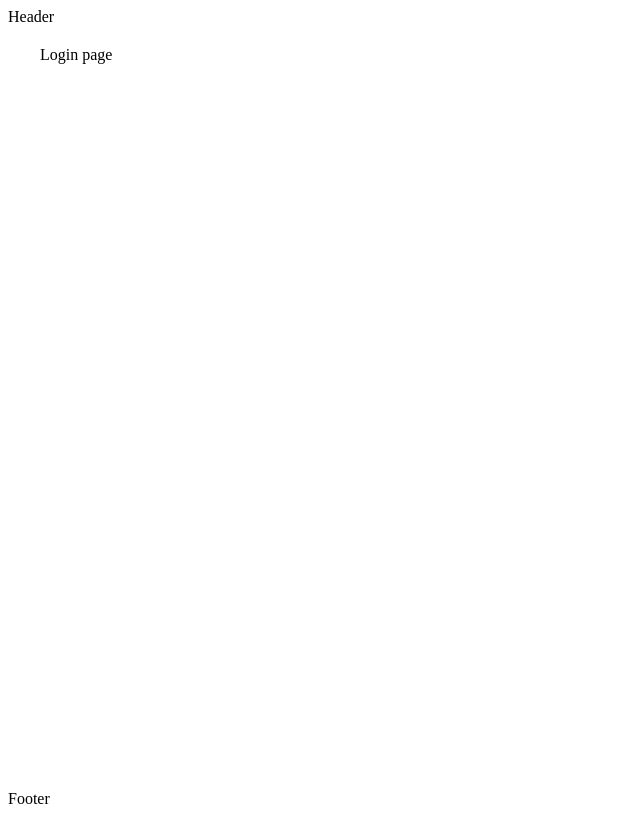
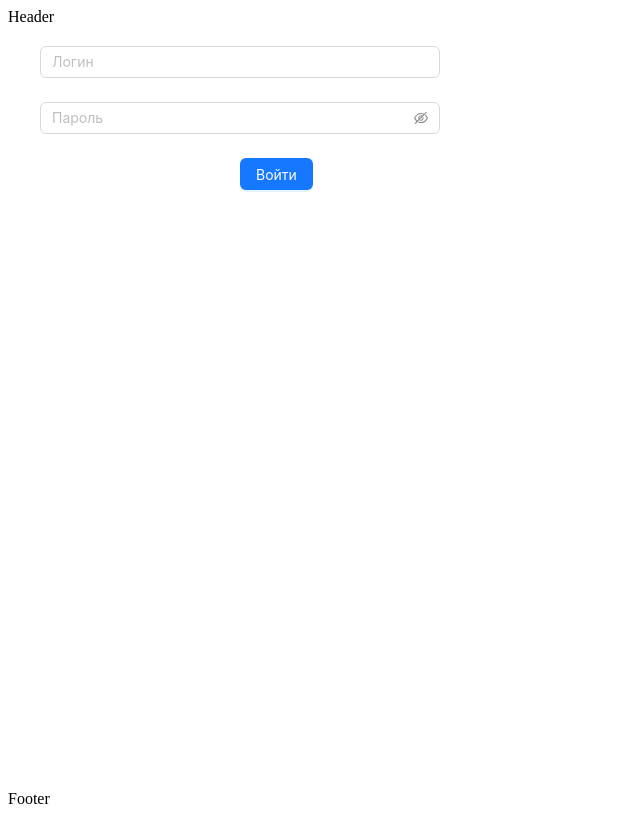
Before and after one commit to Shakhrii/Users-App, a React app: page /login in a window 1280 px wide. Shown: the whole page, without its empty margins (0-640 px from the left). Built offline with nearby package versions, Linux system fonts and the light colour scheme.

Commit message:
feat: add login form

```diff
--- a/src/app/layouts/MainLayout/MainLayout.styled.ts
+++ b/src/app/layouts/MainLayout/MainLayout.styled.ts
@@ -12,10 +12,6 @@ export const Main = styled.main`
   max-width: 1200px;
   margin: 0 auto;
   padding: 20px;
-
-  @media (max-width: 768px) {
-    padding: 15px;
-  }
 `
 
 export const Content = styled.div`
--- /dev/null
+++ b/src/features/auth/api/index.ts
@@ -0,0 +1 @@
+export { useLoginMutation } from './useLoginMutation';
--- /dev/null
+++ b/src/features/auth/index.ts
@@ -0,0 +1 @@
+export * from './api';
--- /dev/null
+++ b/src/pages/Login/Login.styled.ts
@@ -0,0 +1,11 @@
+import styled from 'styled-components';
+import { Button, Form } from 'antd';
+
+export const StyledButton = styled(Button)`
+  align-self: flex-end;
+`;
+
+export const StyledForm = styled(Form)`
+  display: flex;
+  flex-direction: column;
+`;
--- a/src/pages/Login/Login.tsx
+++ b/src/pages/Login/Login.tsx
@@ -1,5 +1,55 @@
+import type { FormProps } from 'antd';
+import { Form, Input } from 'antd';
+import * as S from './Login.styled'
+
+type FieldType = {
+  username?: string;
+  password?: string;
+  remember?: string;
+};
+
+const onFinish: FormProps<FieldType>['onFinish'] = (values) => {
+  console.log('Success:', values);
+};
+
+const onFinishFailed: FormProps<FieldType>['onFinishFailed'] = (errorInfo) => {
+  console.log('Failed:', errorInfo);
+};
+
+
 function Login() {
-  return ( <div>Login page</div> );
+  return (
+    <Form
+    name="basic"
+    labelCol={{ span: 8 }}
+    wrapperCol={{ span: 16 }}
+    style={{ maxWidth: 600 }}
+    initialValues={{ remember: true }}
+    onFinish={onFinish}
+    onFinishFailed={onFinishFailed}
+    autoComplete="off"
+  >
+    <Form.Item<FieldType>
+      name="username"
+      rules={[{ required: true, message: 'Пожалуйста, введите логин!' }]}
+    >
+      <Input placeholder='Логин'/>
+    </Form.Item>
+
+    <Form.Item<FieldType>
+      name="password"
+      rules={[{ required: true, message: 'Пожалуйста, введите пароль!' }]}
+    >
+      <Input.Password placeholder='Пароль'/>
+    </Form.Item>
+
+    <Form.Item label={null}>
+      <S.StyledButton type="primary" htmlType="submit">
+        Войти
+      </S.StyledButton>
+    </Form.Item>
+  </Form>
+  );
 }
 
 export default Login;
```
